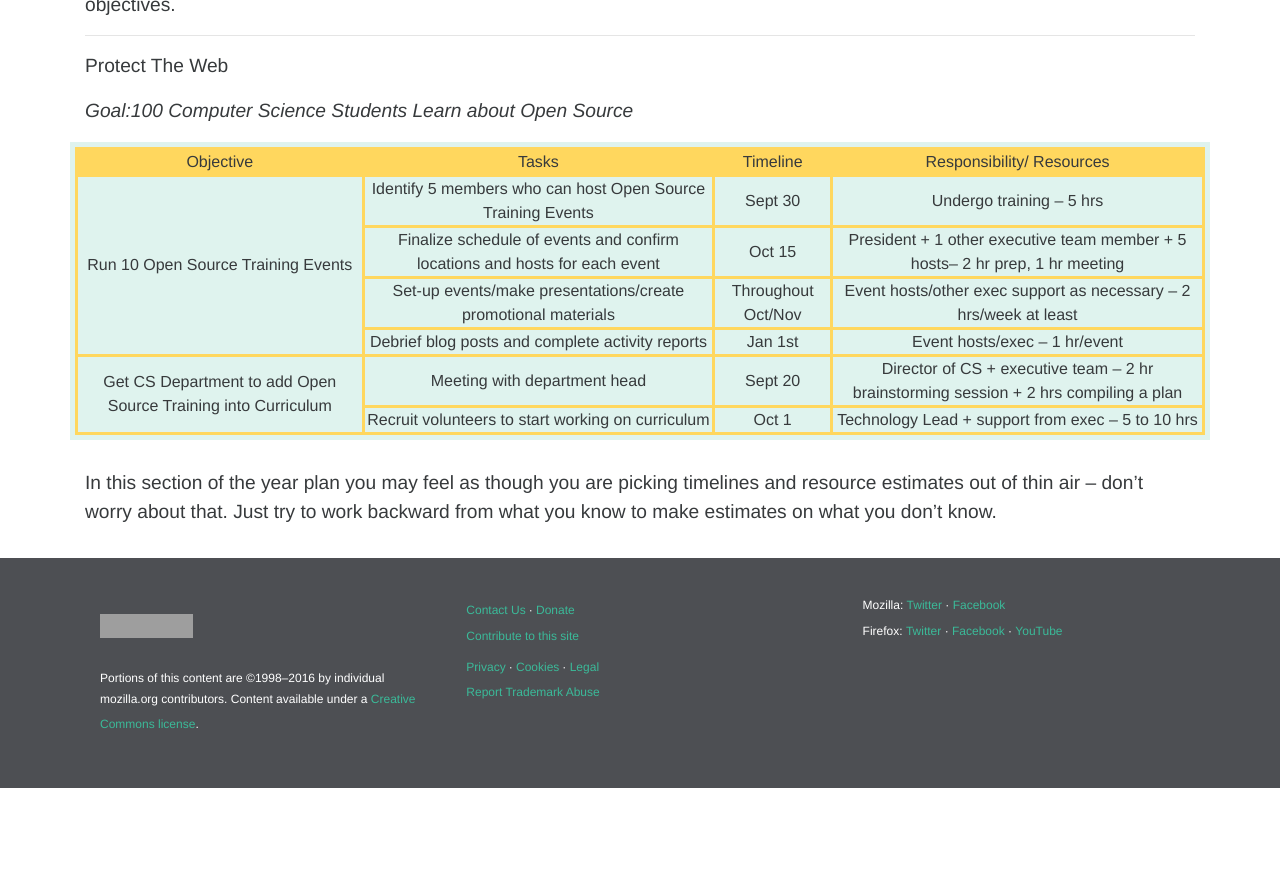
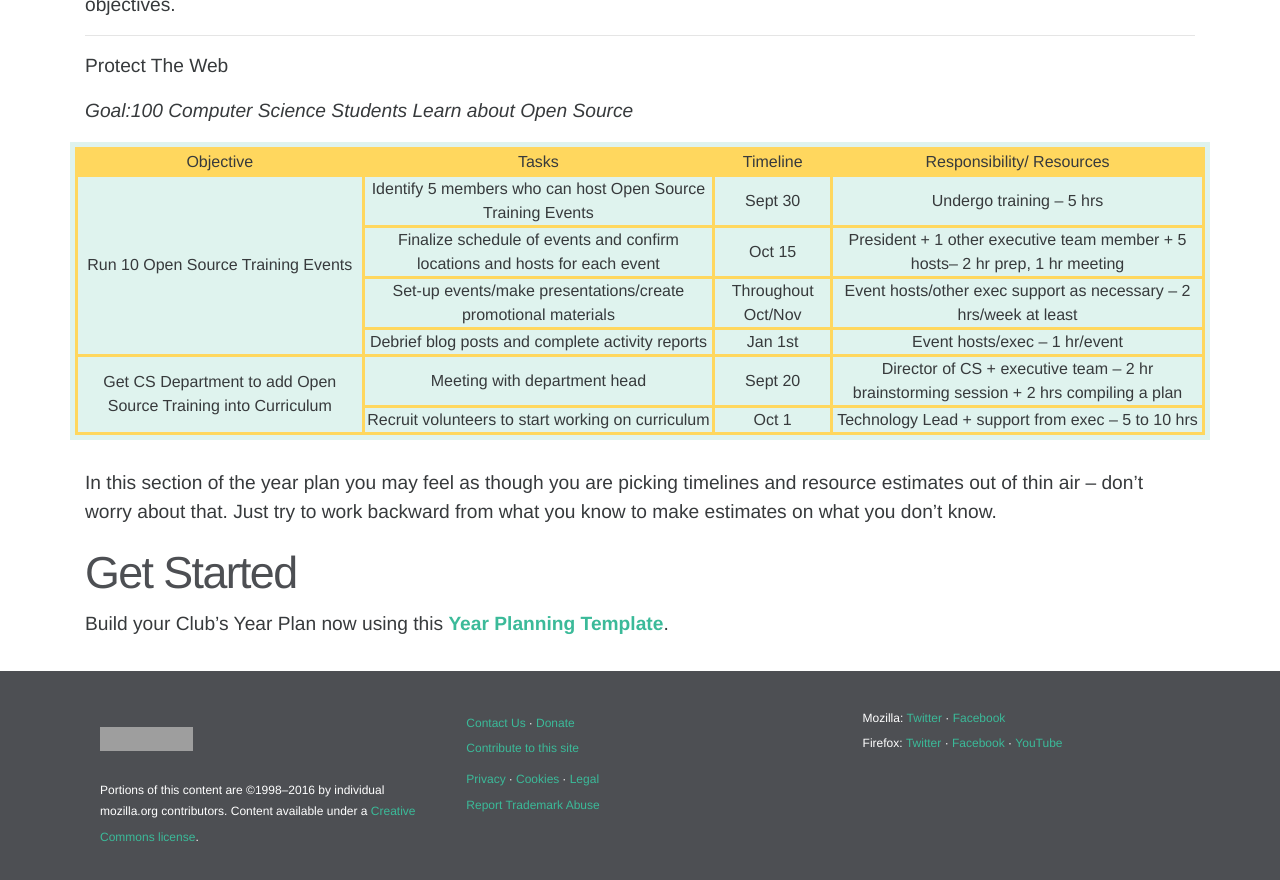
Before and after one commit to mozilla/mozilla-campus-clubs, a Jekyll site: the page built from _pages/yearplanning.md, in a window 1280 px wide and 900 px high, scrolled down 6099 px. Shown: the top 880 px of the window. Built offline with Jekyll 4.4.1, drawn with Linux system fonts in a browser that asks for light colours; some web fonts are replaced; before the commit the page ends 6887 px from its top, so only the background shows below that; grey boxes are pictures that could not be loaded.

Commit message:
Update yearplanning.md

```diff
--- a/_pages/yearplanning.md
+++ b/_pages/yearplanning.md
@@ -236,3 +236,7 @@ Resources</td>
 
 <br>
 In this section of the year plan you may feel as though you are picking timelines and resource estimates out of thin air – don’t worry about that. Just try to work backward from what you know to make estimates on what you don’t know.
+
+## Get Started
+
+Build your Club's Year Plan now using this <a href="https://docs.google.com/document/d/1DKQd0decBLoAMep6weXINDP4zrURFbhHl7061SO5UYA/copy">Year Planning Template</a>.
```
